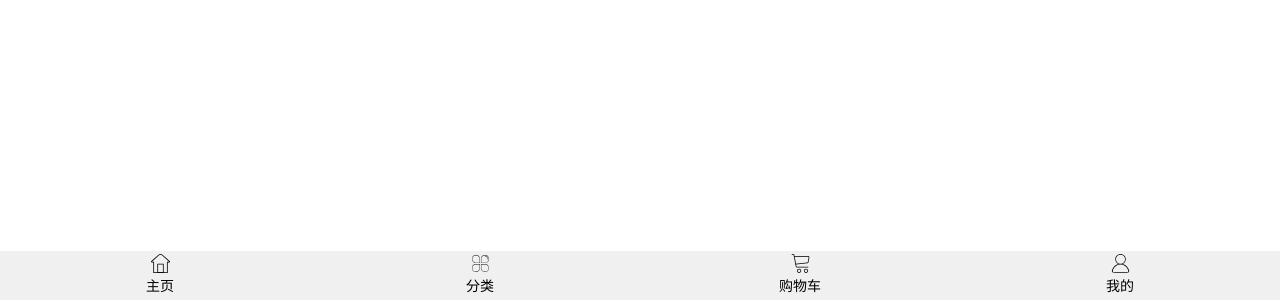
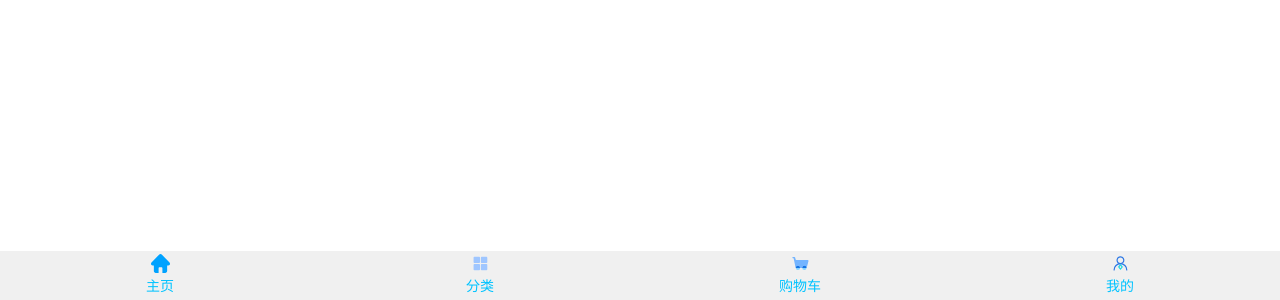
Before and after one commit to ZMH914/Supermarket_vue, a Vue app: page / in a window 1280 px wide. Shown: the part 500-800 px from the top of the page. Built offline with nearby package versions, Linux system fonts and the light colour scheme.

Commit message:
添加动态插槽

```diff
--- a/src/App.vue
+++ b/src/App.vue
@@ -2,19 +2,23 @@
   <div id="app">
     <tabbar>
       <tabbaritem>
+        <img slot="item-icon-active" src="./assets/img/tabbar/主页 (1).svg">
         <img slot="item-icon" src="./assets/img/tabbar/主页.svg" alt="主页">
         <div slot="item-text">主页</div>
       </tabbaritem>
       <tabbaritem>
-        <img slot="item-icon" src="./assets/img/tabbar/分类.svg" alt="主页">
+        <img slot="item-icon-active" src="./assets/img/tabbar/分类 (1).svg">
+        <img slot="item-icon" src="./assets/img/tabbar/分类.svg" alt="分类">
         <div slot="item-text">分类</div>
       </tabbaritem>
       <tabbaritem>
-        <img slot="item-icon" src="./assets/img/tabbar/购物车.svg" alt="主页">
+        <img slot="item-icon-active" src="./assets/img/tabbar/购物车 (1).svg">
+        <img slot="item-icon" src="./assets/img/tabbar/购物车.svg" alt="购物车">
         <div slot="item-text">购物车</div>
       </tabbaritem>
       <tabbaritem>
-        <img slot="item-icon" src="./assets/img/tabbar/我的.svg" alt="主页">
+        <img slot="item-icon-active" src="./assets/img/tabbar/我的 (1).svg">
+        <img slot="item-icon" src="./assets/img/tabbar/我的.svg" alt="我的">
         <div slot="item-text">我的</div>
       </tabbaritem>
     </tabbar>
--- a/src/components/tabbar/Tabbaritem.vue
+++ b/src/components/tabbar/Tabbaritem.vue
@@ -1,13 +1,25 @@
 <template>
     <div class="tab-bar-item">
-      <slot name="item-icon"></slot>
-      <slot name="item-text"></slot>
+      <div v-if="!isActive">
+        <slot name="item-icon"></slot>
+      </div>
+      <div v-else>
+        <slot name="item-icon-active"></slot>
+      </div>
+      <div :class="{activetext: isActive}">
+        <slot name="item-text"></slot>
+      </div>
     </div>
 </template>
 
 <script>
 export default {
-  name: 'Tabbaritem'
+  name: 'Tabbaritem',
+  data() {
+    return {
+      isActive: true
+    }
+  }
 }
 </script>
 
@@ -26,4 +38,8 @@ export default {
     vertical-align: middle;
     margin-bottom: 2px;
 }
+
+.activetext{
+  color: rgb(0, 195, 255);
+}
 </style>
```
